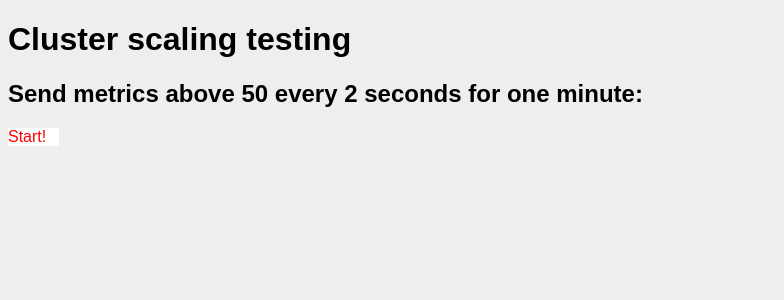
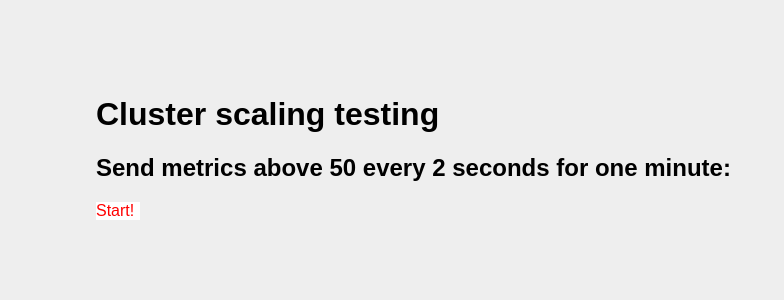
Before and after one commit to abunuwas/spammer, a Flask app: page / in a window 1280 px wide. Shown: the top 300 px of the page, without its empty margins (0-784 px from the left). Run offline with Flask 2, Linux system fonts and the light colour scheme; data that the repository does not hold is empty; parts of the project's set-up code (start-up, migrations or seed data) failed here and were passed over.

Commit message:
Improve style

```diff
--- a/application/src/static/css/style.css
+++ b/application/src/static/css/style.css
@@ -1,6 +1,7 @@
 body {
 	font-family: sans-serif;
 	background: #eee;
+	margin: 7.5%;
 }
 
 .buttons {
```
